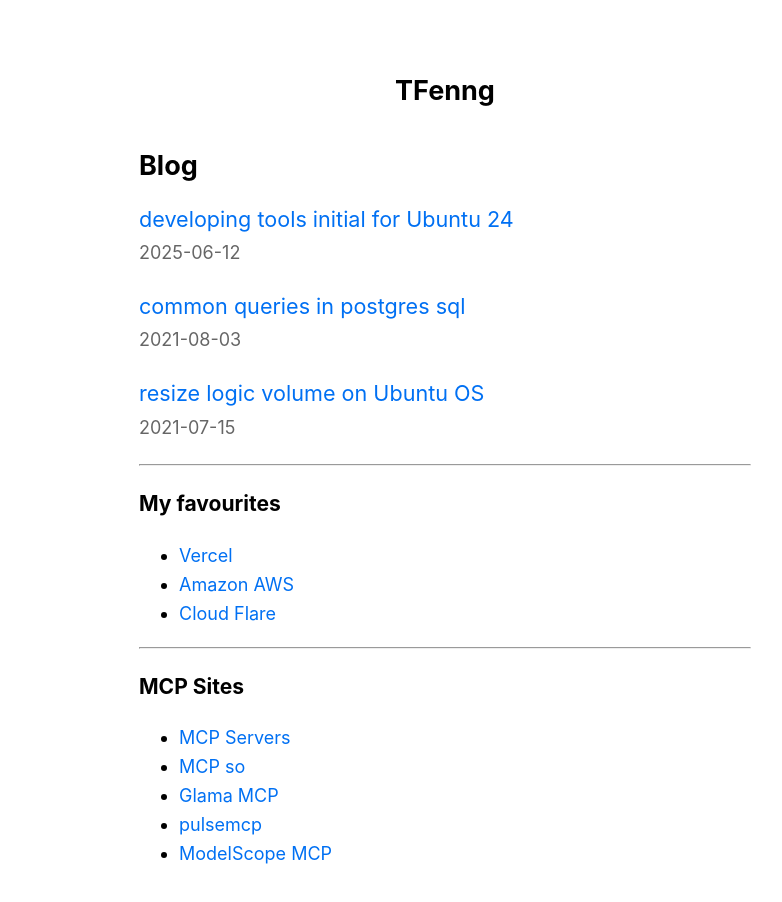
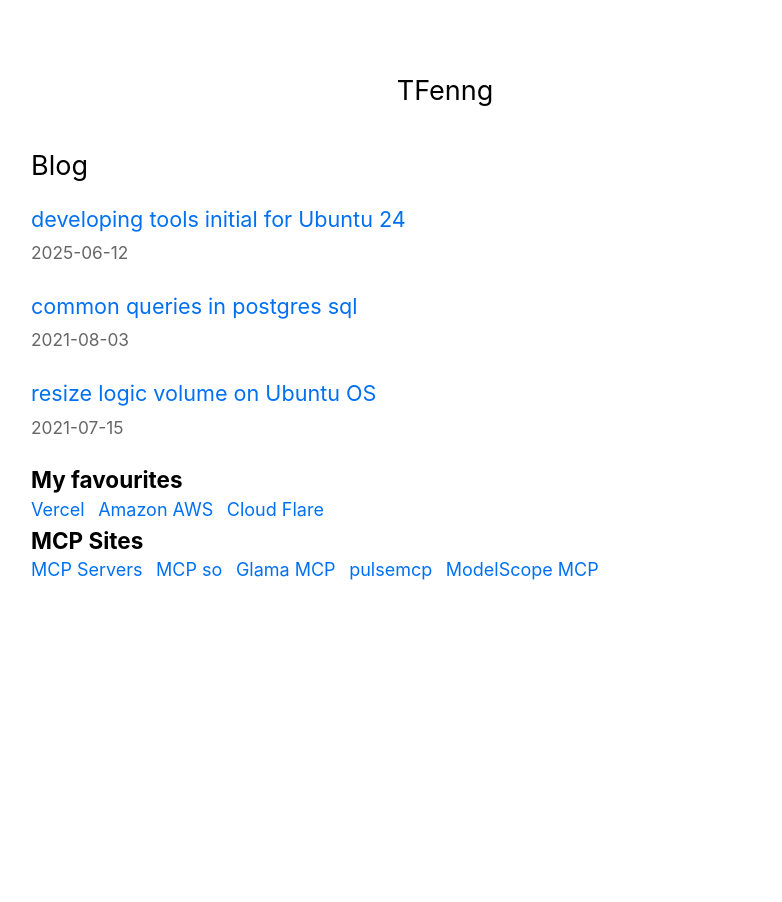
Before and after one commit to tfenng/next-blog, a Next.js app: page / in a window 1280 px wide. Shown: the top 902 px of the page, without its empty margins (195-977 px from the left). After the commit the page ends 800 px from the top, so only its background shows below. Built offline with nearby package versions, Linux system fonts and the light colour scheme.

Commit message:
add tailwind

```diff
--- a/components/footer.js
+++ b/components/footer.js
@@ -1,21 +1,19 @@
 
 export default function Footer() {
-    return  <div>
-        <hr/>
-        <h3>My favourites</h3>
-        <ul>
-            <li><a href="https://vercel.com/">Vercel</a></li>
-            <li><a href="https://aws.amazon.com/cn/">Amazon AWS</a></li>
-            <li><a href="https://www.cloudflare-cn.com//">Cloud Flare</a></li>
-        </ul>
-        <hr/>
-        <h3>MCP Sites</h3>
-        <ul>
-            <li><a href="https://mcpservers.org">MCP Servers</a> </li>
-            <li><a href="https://mcp.so">MCP so</a> </li>
-            <li><a href="https://glama.ai/mcp/servers">Glama MCP</a> </li>
-            <li><a href="https://www.pulsemcp.com">pulsemcp</a> </li>
-            <li><a href="https://modelscope.cn/mcp">ModelScope MCP</a> </li>
-        </ul>
+    return  <div class="container">
+        <div className="text-xl font-bold">My favourites</div>
+        <div className="space-x-3">
+            <a href="https://vercel.com/">Vercel</a>
+            <a href="https://aws.amazon.com/cn/">Amazon AWS</a>
+            <a href="https://www.cloudflare-cn.com//">Cloud Flare</a>
+        </div>
+        <div className="text-xl font-bold">MCP Sites</div>
+        <div className="space-x-3">
+            <a href="https://mcpservers.org">MCP Servers</a>
+            <a href="https://mcp.so">MCP so</a>
+            <a href="https://glama.ai/mcp/servers">Glama MCP</a>
+            <a href="https://www.pulsemcp.com">pulsemcp</a>
+            <a href="https://modelscope.cn/mcp">ModelScope MCP</a>
+        </div>
     </div>;
 }
--- a/components/layout.js
+++ b/components/layout.js
@@ -1,11 +1,10 @@
 import Head from 'next/head';
-import Image from 'next/image';
 import styles from './layout.module.css';
 import utilStyles from '../styles/utils.module.css';
 import Link from 'next/link';
 
 const name = 'TFenng';
-export const siteTitle = 'Next.js Sample Website';
+export const siteTitle = 'TFenng\'s Website';
 
 export default function Layout({ children, home }) {
   return (
--- a/components/layout.module.css
+++ b/components/layout.module.css
@@ -1,5 +1,5 @@
 .container {
-  max-width: 36rem;
+  max-width: 48rem;
   padding: 0 1rem;
   margin: 3rem auto 6rem;
 }
--- a/package.json
+++ b/package.json
@@ -6,6 +6,7 @@
     "start": "next start -p 3000 -H 0.0.0.0"
   },
   "dependencies": {
+    "@tailwindcss/postcss": "^4.1.10",
     "date-fns": "^4.1.0",
     "gray-matter": "^4.0.3",
     "next": "latest",
@@ -16,5 +17,10 @@
   },
   "engines": {
     "node": ">=18"
+  },
+  "devDependencies": {
+    "autoprefixer": "^10.4.21",
+    "postcss": "^8.5.5",
+    "tailwindcss": "^4.1.10"
   }
 }
--- a/pages/index.js
+++ b/pages/index.js
@@ -3,7 +3,6 @@ import Link from 'next/link';
 import Layout, { siteTitle } from '../components/layout';
 import Footer from '../components/footer';
 import utilStyles from '../styles/utils.module.css';
-
 import { getSortedPostsData } from '../lib/posts';
 
 export async function getStaticProps() {
--- /dev/null
+++ b/postcss.config.mjs
@@ -0,0 +1 @@
+export default {  plugins: {    "@tailwindcss/postcss": {},  }}
--- a/styles/global.css
+++ b/styles/global.css
@@ -1,3 +1,7 @@
+@import "tailwindcss";
+
+@tailwind utilities;
+
 html,
 body {
   padding: 0;
```
Also changed, not shown: 1 other file (tests, documents, lock files or other folders).
